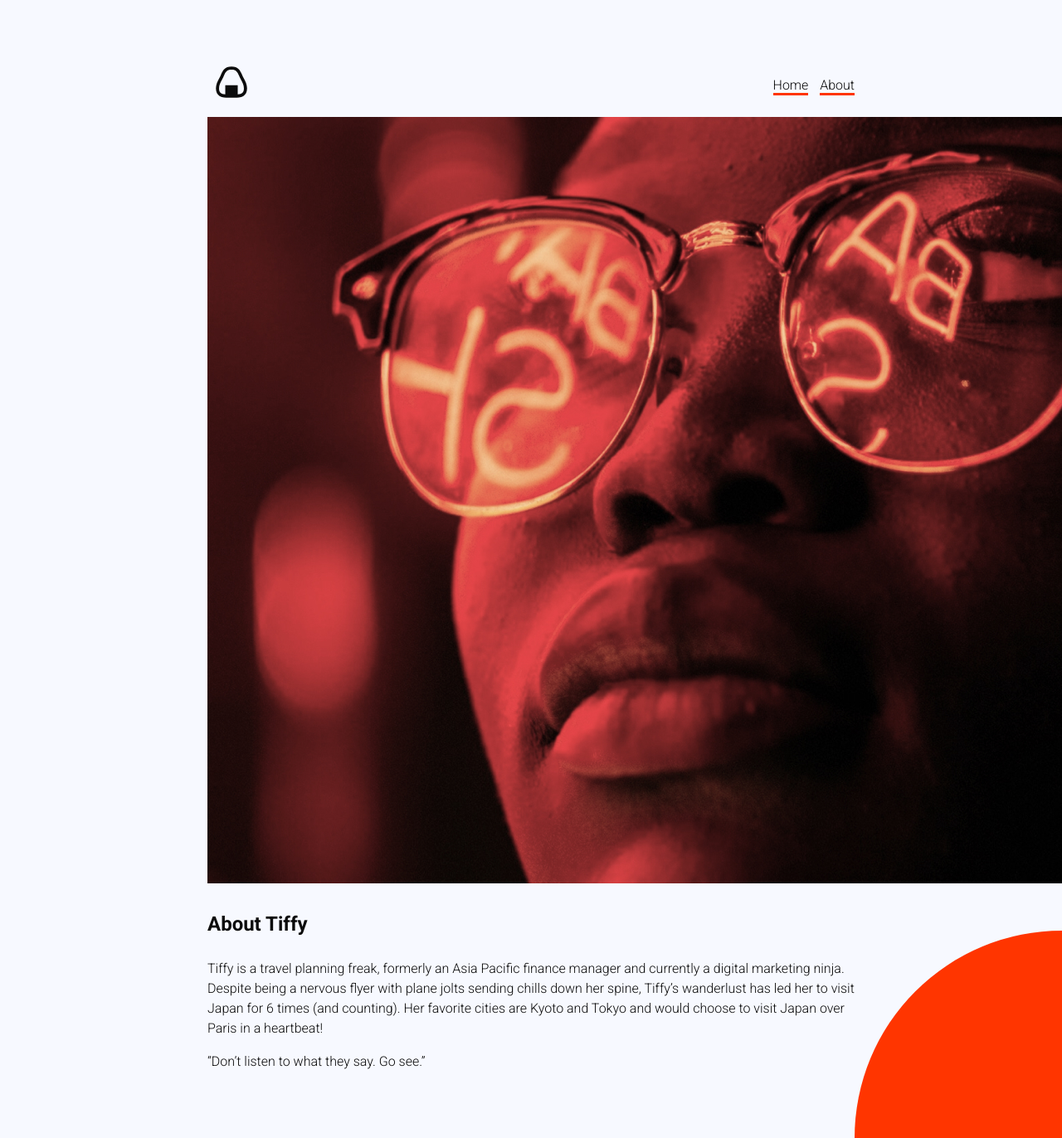
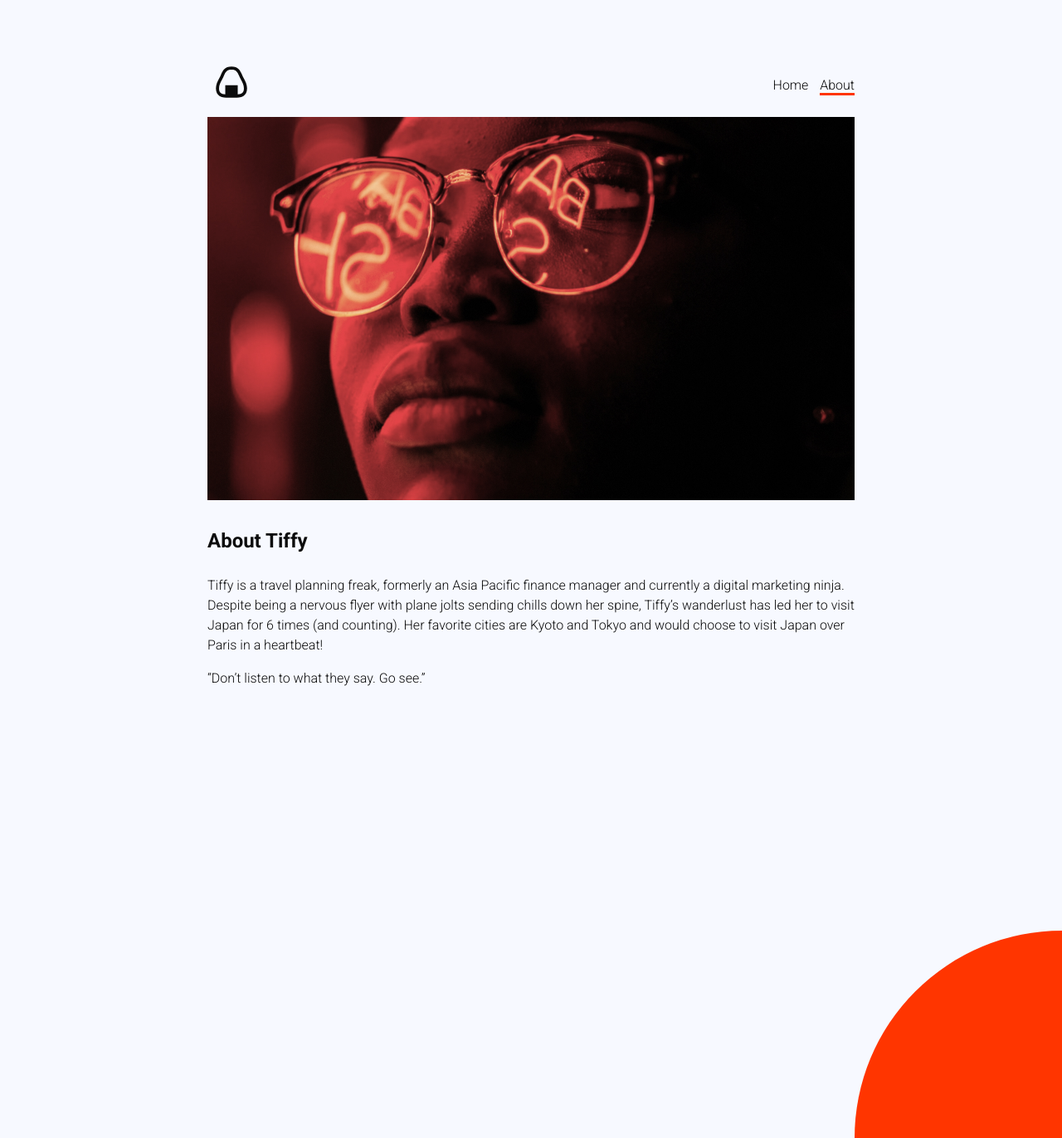
Before and after one commit to coreAux/anightinjapan, a Jekyll site: the page built from about.markdown, in a window 1280 px wide and 1372 px high. Shown: the whole window at 83% size. Built offline with Jekyll 4.4.1, drawn with Linux system fonts in a browser that asks for light colours.

Commit message:
fix navigation and images

```diff
--- a/_includes/header.html
+++ b/_includes/header.html
@@ -4,7 +4,7 @@
     </a>
 
     <nav>
-        <a href="/">Home</a>
-        <a href="/about">About</a>
+        <a href="/"{% if page.url == "/" %} class="selected" {%endif%}>Home</a>
+        <a href="/about/" {% if page.url == "/about/" %} class="selected" {%endif%}>About</a>
     </nav>
 </header>
--- a/_layouts/default.html
+++ b/_layouts/default.html
@@ -1,7 +1,7 @@
 <!doctype html>
 <html>
   <head>
-      <meta charset="utf-8">
+    <meta charset="utf-8">
     <title>A Night In Japan</title>
     <meta name="viewport" content="width=device-width, initial-scale=1">
     <link rel="stylesheet" href="/assets/css/app.css">
--- a/assets/css/app.scss
+++ b/assets/css/app.scss
@@ -47,7 +47,16 @@
     margin: 40 px 0 0 0;
 }
 
-nav a, p a {
+nav a {
+    color: $black;
+    text-decoration: none;
+}
+
+img {
+    max-width: 780px;
+}
+
+nav a.selected, p a {
     color: $black;
     text-decoration: none;
     border-bottom: 3px solid $red;
```
Also changed, not shown: about.markdown (line endings or trailing spaces).
